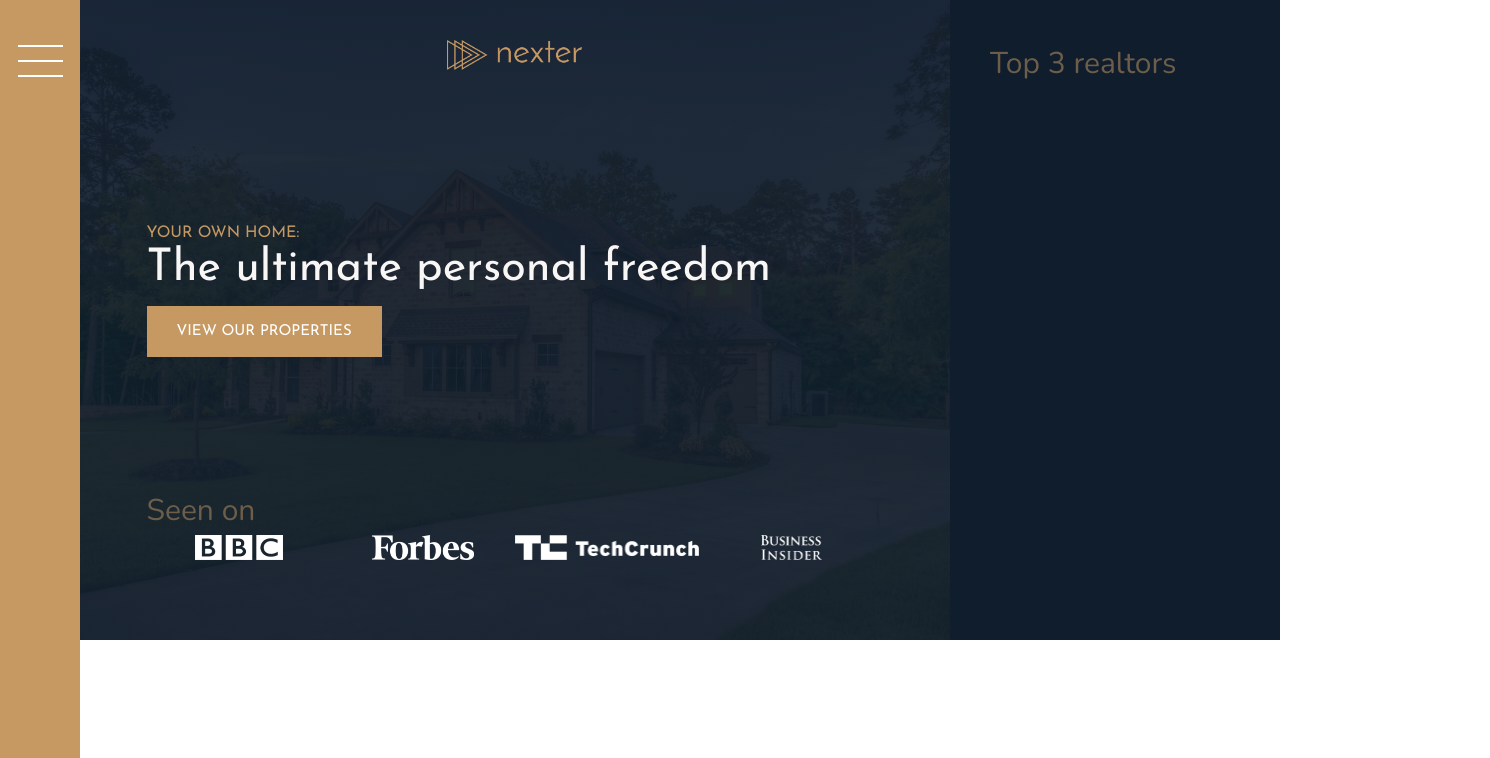
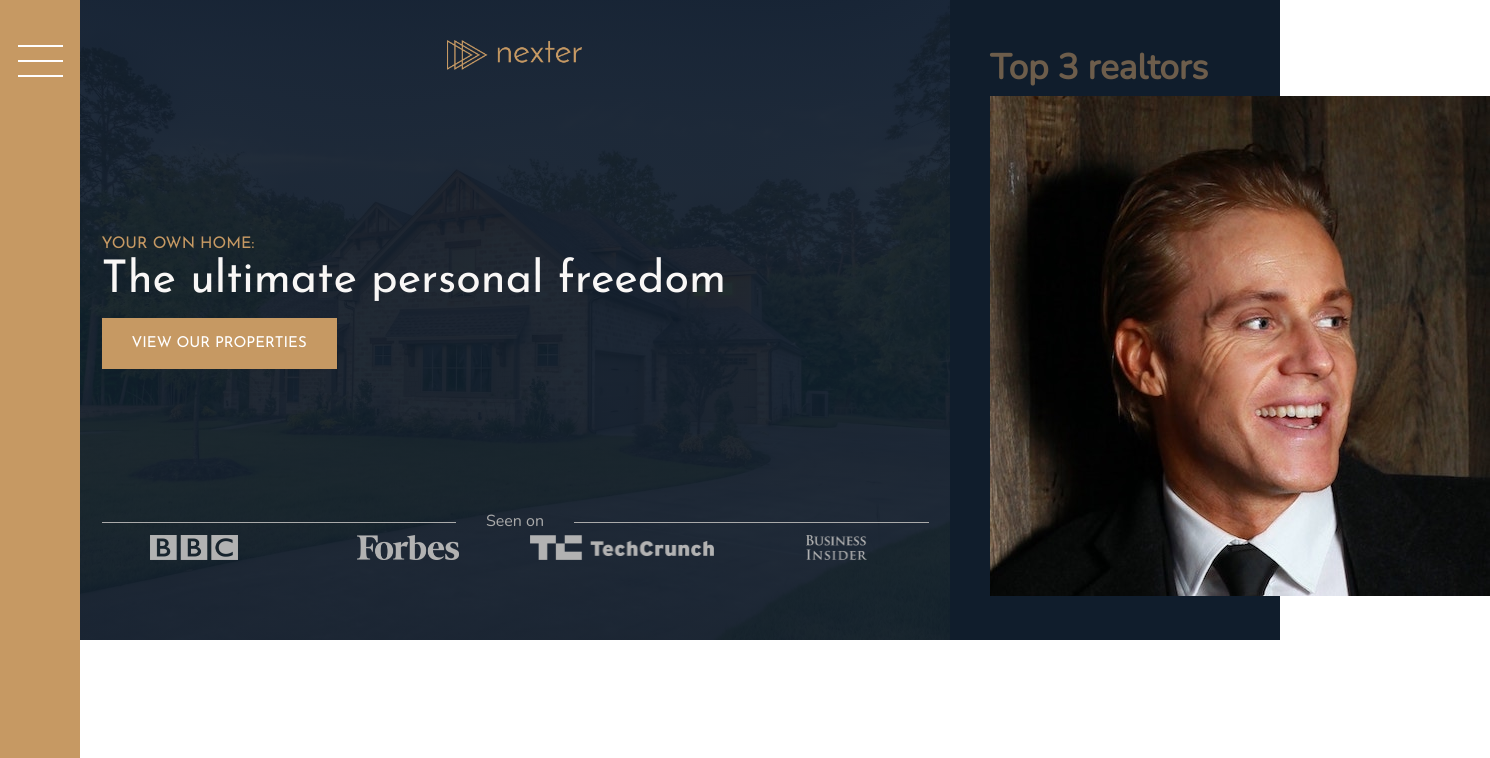
Before and after one commit to davidgq10/NexterWebsite-BaseOnGridLayout, a website: page index.html in a window 1280 px wide. Shown: the top 758 px of the page, 1490 px wide, since content can reach past the window. Drawn offline with nearby package versions, Linux system fonts and the light colour scheme.

Commit message:
working on header

```diff
--- a/index.html
+++ b/index.html
@@ -32,7 +32,17 @@
         </div>
     </header>
     <div class="realtors">
+        <h3 class="heding-3">
             Top 3 realtors
+        </h3>
+        <div class="realtors__list">
+            <img src="img/realtor-1.jpeg" alt="Realtor 1" class="realtors__img"></img>
+            <div class="realtors__details">
+                <div class="realtors__name">
+                    <h5 class="realtors__text"></h5>
+                </div>
+            </div>
+            </udivl>
         </div>
         <section class="features">
             <div class="feature">
@@ -367,7 +377,8 @@
                 <li class="nav__item"><a href="" class="nav__link">Come work with us</a></li>
             </ul>
             <p class="copyright">
-            &copy; Copyright 2017 by Jonas Schmedtmann. Feel free to use this project for your own purposes. This does
+                &copy; Copyright 2017 by Jonas Schmedtmann. Feel free to use this project for your own purposes. This
+                does
                 NOT apply if you plan to produce your own course or tutorials based on this project.
             </p>
         </footer>
--- a/sass/_header.scss
+++ b/sass/_header.scss
@@ -12,11 +12,13 @@
     grid-template-rows: 1fr min-content 6rem 1fr;
     grid-template-columns: max-content;
     justify-content: center;
+    overflow: visible;
 
 
     &__logo {
         height: 3rem;
         justify-self: center;
+        overflow: visible;
     }
 
     &__btn {
@@ -24,16 +26,34 @@
         justify-self: start;
     }
 
-    &__seenon-text {}
+    &__seenon-text {
+        display: grid;
+        grid-template-columns: 1fr max-content 1fr;
+        grid-column-gap: 3rem;
+        align-items: center;
+        font-size: 1.6rem;
+        color: $color-grey-light-2;
+
+        &::before,
+        &::after {
+            content: "";
+            height: 1px;
+            display: flex;
+            background-color: currentColor;
+
+        }
+
+    }
 
     &__seenon-logos {
         display: grid;
         grid-template-columns: repeat(4, 1fr);
+        grid-column-gap: 3rem;
 
         img {
             height: 2.5rem;
             justify-self: center;
-
+            filter: brightness(70%);
         }
     }
 }
```
Also changed, not shown: css/style.css. Lines whose indentation alone changed are shown as unchanged.
